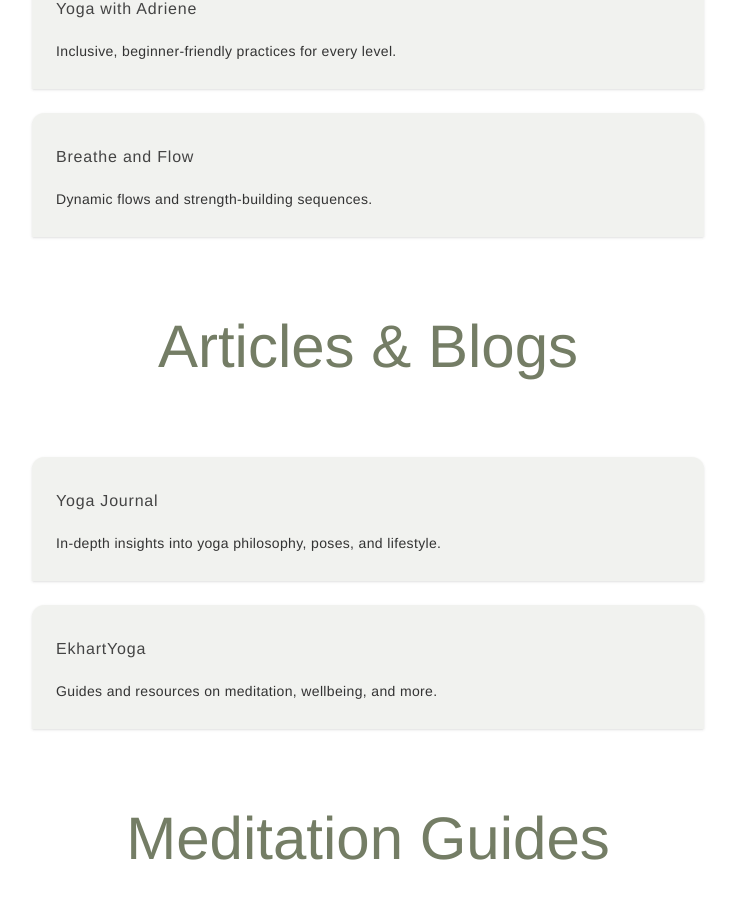
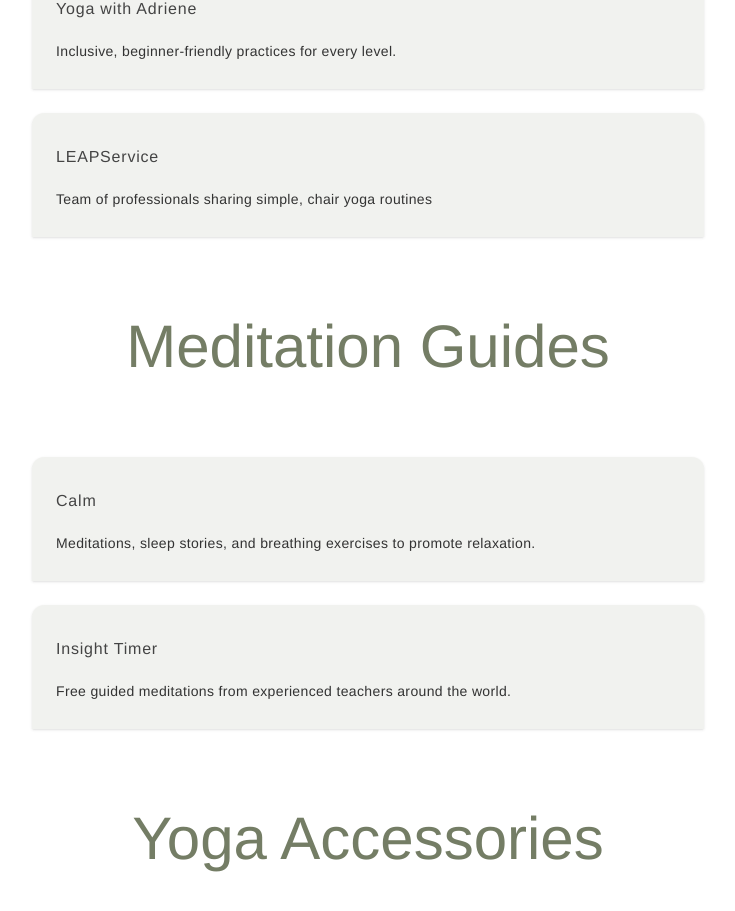
Before and after one commit to samanthacabrera/yoga-library, a React (Vite) app: page /resources in a window 1280 px wide. Shown: the part 671-1582 px from the top of the page, without its empty margins (256-991 px from the left). Built offline with nearby package versions, Linux system fonts and the light colour scheme.

Commit message:
update resource list

```diff
--- a/src/components/Resources.jsx
+++ b/src/components/Resources.jsx
@@ -34,15 +34,7 @@ const Resources = () => {
       title: "Yoga Tutorials",
       links: [
         { to: "https://www.youtube.com/c/yogawithadriene", title: "Yoga with Adriene", description: "Inclusive, beginner-friendly practices for every level." },
-        { to: "https://www.youtube.com/c/breatheandflow", title: "Breathe and Flow", description: "Dynamic flows and strength-building sequences." }
-      ]
-    },
-    {
-      id: "articles",
-      title: "Articles & Blogs",
-      links: [
-        { to: "https://www.yogajournal.com/", title: "Yoga Journal", description: "In-depth insights into yoga philosophy, poses, and lifestyle." },
-        { to: "https://www.ekhartyoga.com/articles/browse_all", title: "EkhartYoga", description: "Guides and resources on meditation, wellbeing, and more." }
+        { to: "https://www.youtube.com/@LEAPService", title: "LEAPService", description: "Team of professionals sharing simple, chair yoga routines" }
       ]
     },
     {
```
